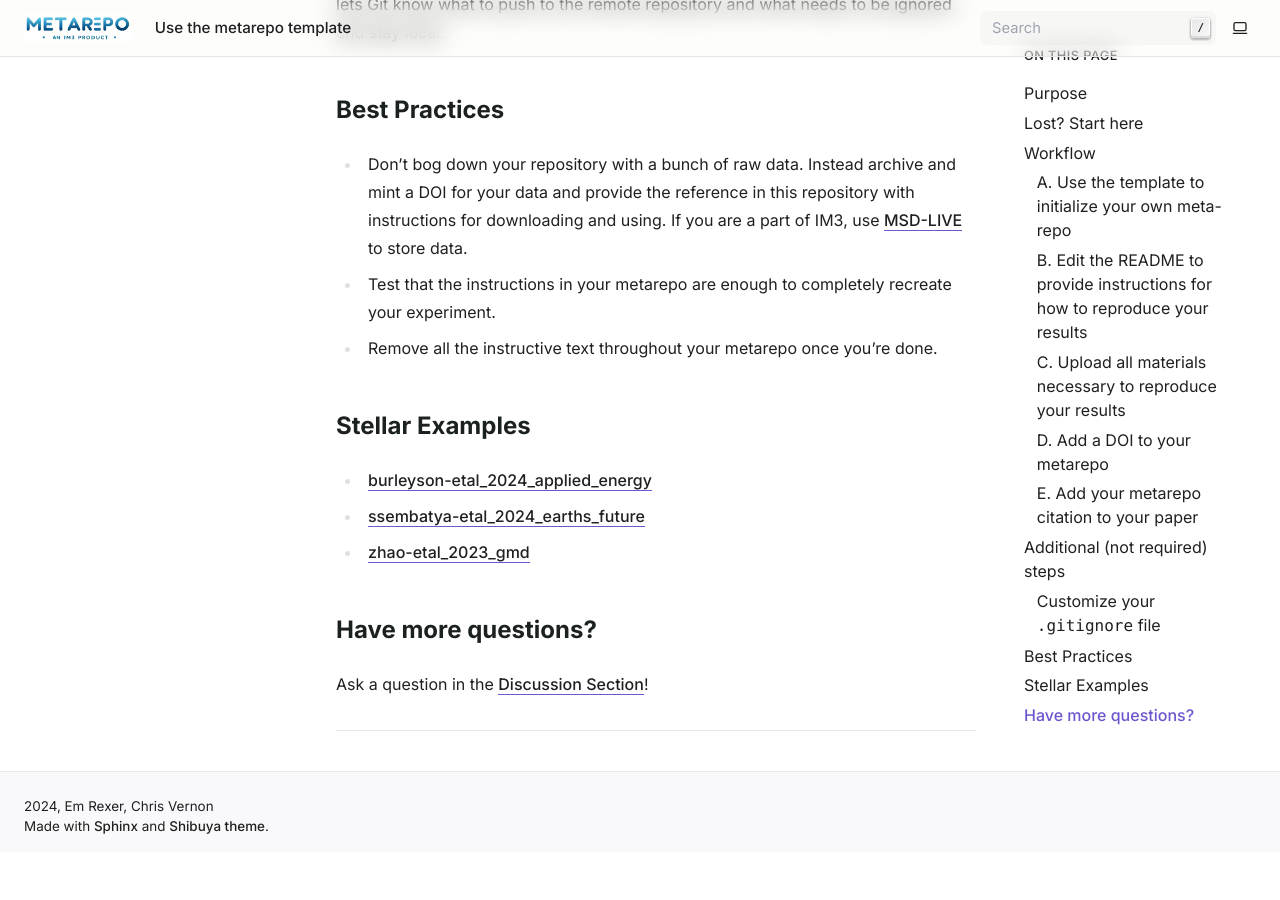
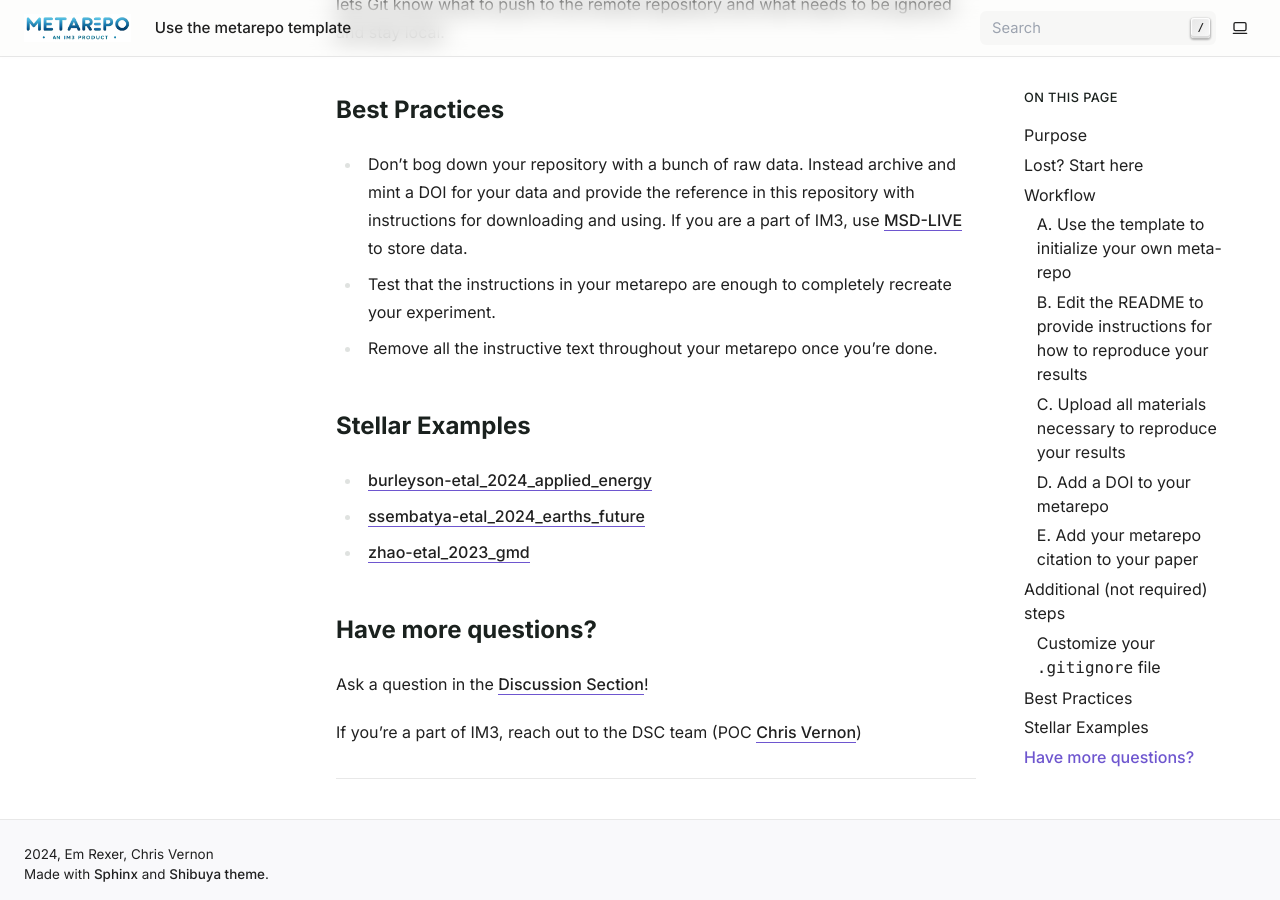
Before and after one commit to IMMM-SFA/metarepo, a Sphinx documentation site: the page built from docs/source/index.md, in a window 1280 px wide and 900 px high, scrolled down 3606 px. Built offline with Sphinx 7.4.7, drawn with Linux system fonts in a browser that asks for light colours; before the commit the page ends 4458 px from its top, so only the background shows below that.

Commit message:
add to questions section

```diff
--- a/docs/source/index.md
+++ b/docs/source/index.md
@@ -88,3 +88,5 @@ A general `.gitignore` for use with Python or R development is included. However
 ## Have more questions?
 
 Ask a question in the [Discussion Section](https://github.com/IMMM-SFA/metarepo/discussions)!
+
+If you're a part of IM3, reach out to the DSC team (POC [Chris Vernon](mailto:chris.vernon@pnnl.gov))
```
